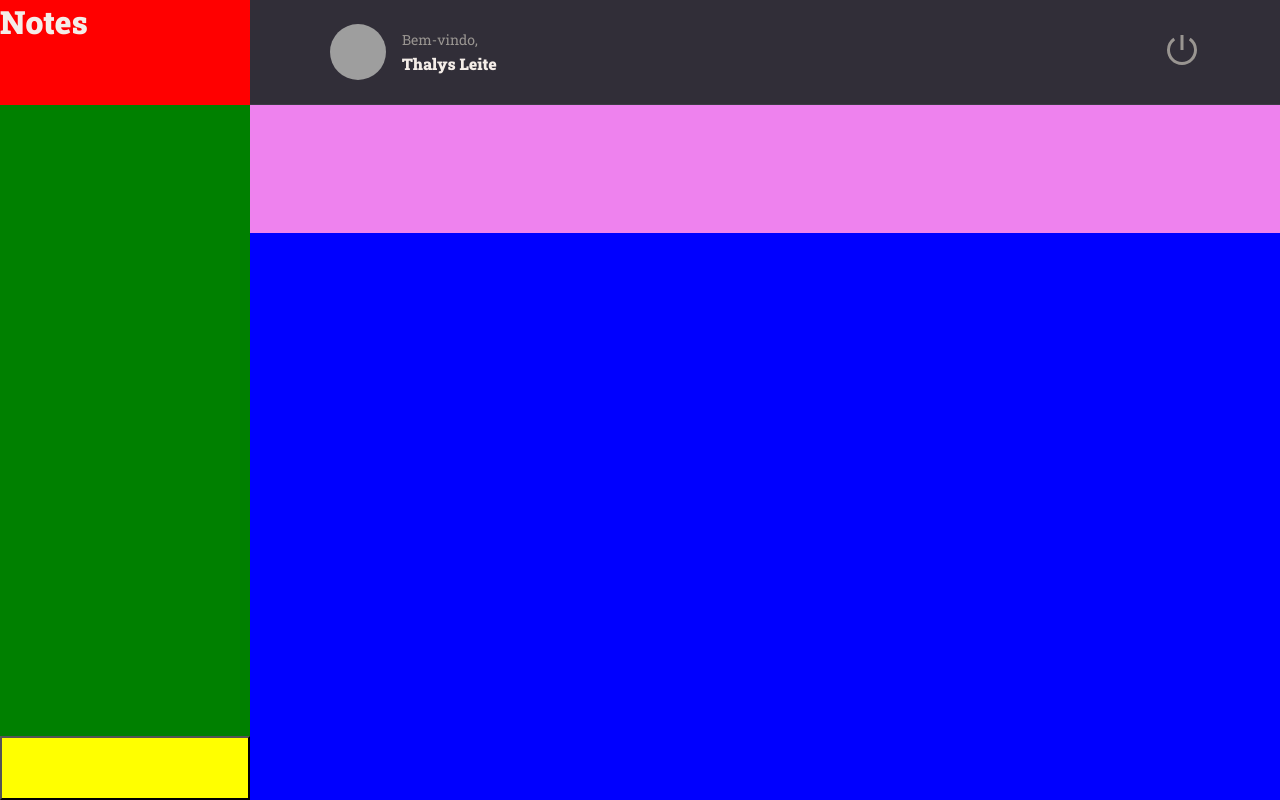
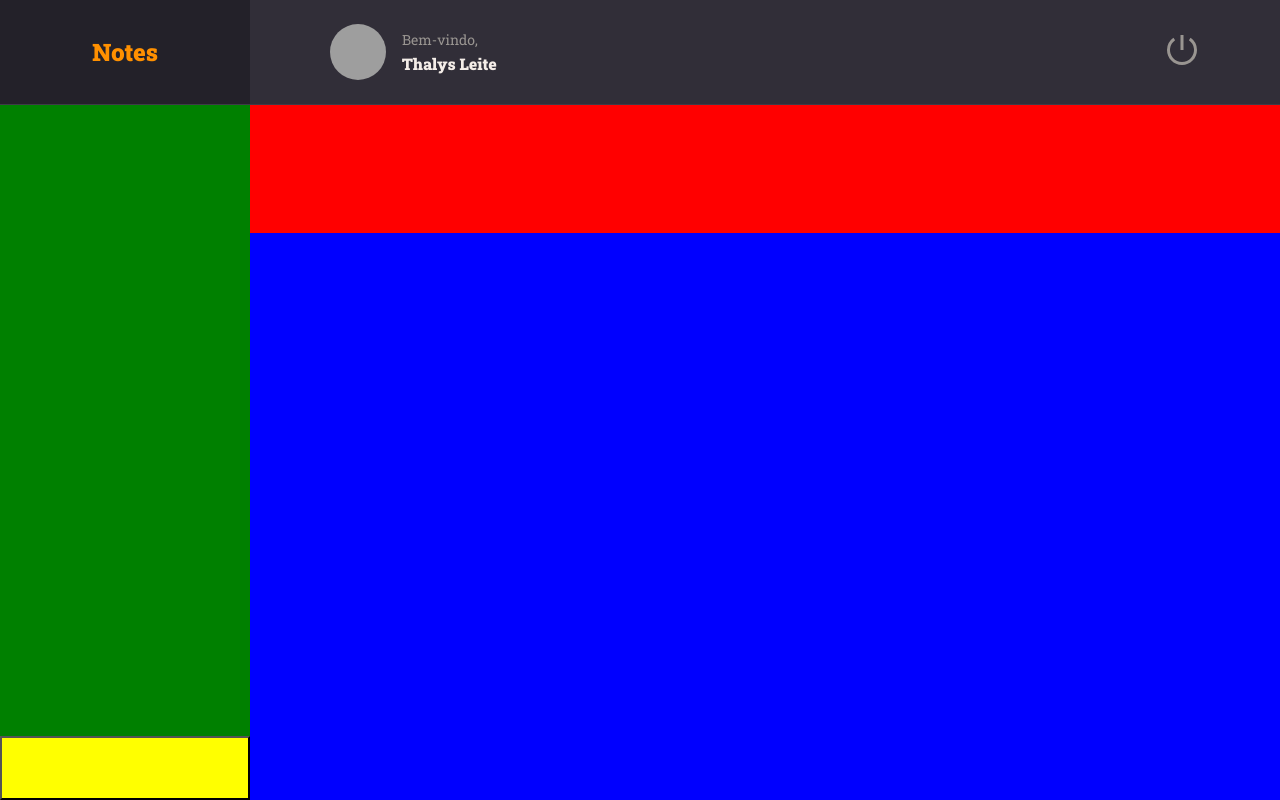
Before and after one commit to Thalys001/notes-react, a React (Vite) app: page / in a window 1280 px wide. Built offline with nearby package versions, Linux system fonts and the light colour scheme; grey boxes are pictures that could not be loaded.

Commit message:
style: adding logo

```diff
--- a/src/pages/Home/styles.js
+++ b/src/pages/Home/styles.js
@@ -19,7 +19,21 @@
 
 export const Brand = styled.div`
   grid-area: brand;
-  background: red;
+
+  display: flex;
+  justify-content: center;
+  align-items: center;
+
+  border-bottom-width: 1px;
+  border-bottom-style: solid;
+  border-bottom-color: ${({ theme }) => theme.COLORS.BACKGROUND_700};
+
+  background-color: ${({ theme }) => theme.COLORS.BACKGROUND_900};
+
+  > h1 {
+    font-size: 24px;
+    color: ${({ theme }) => theme.COLORS.ORANGE};
+  }
 `;
 
 export const Menu = styled.ul`
@@ -29,15 +43,15 @@
 
 export const Search = styled.div`
   grid-area: search;
-  background: violet;
+  background: red;
   `;
 
 export const Content = styled.div`
-    grid-area: content;
+  grid-area: content;
   background: blue;
 `;
 
 export const NewNote = styled.button`
-    grid-area: newnote;
+  grid-area: newnote;
   background: yellow;
 `;
```
